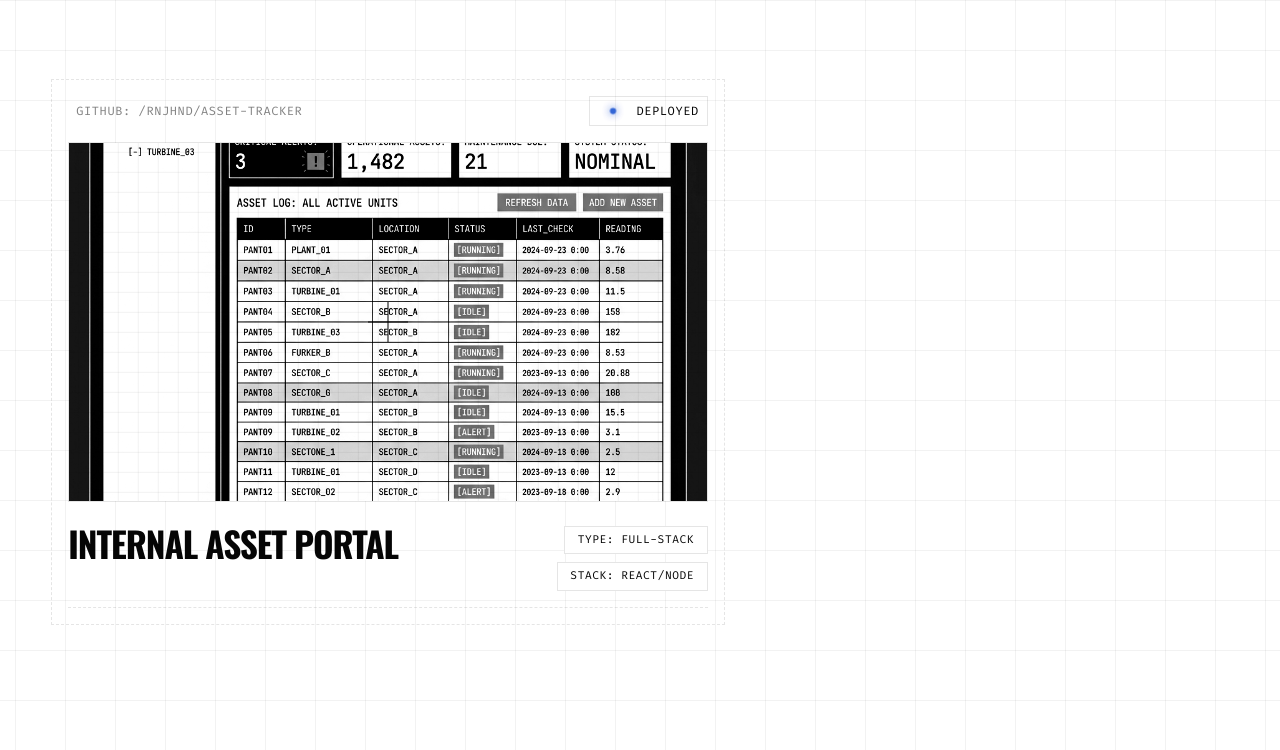
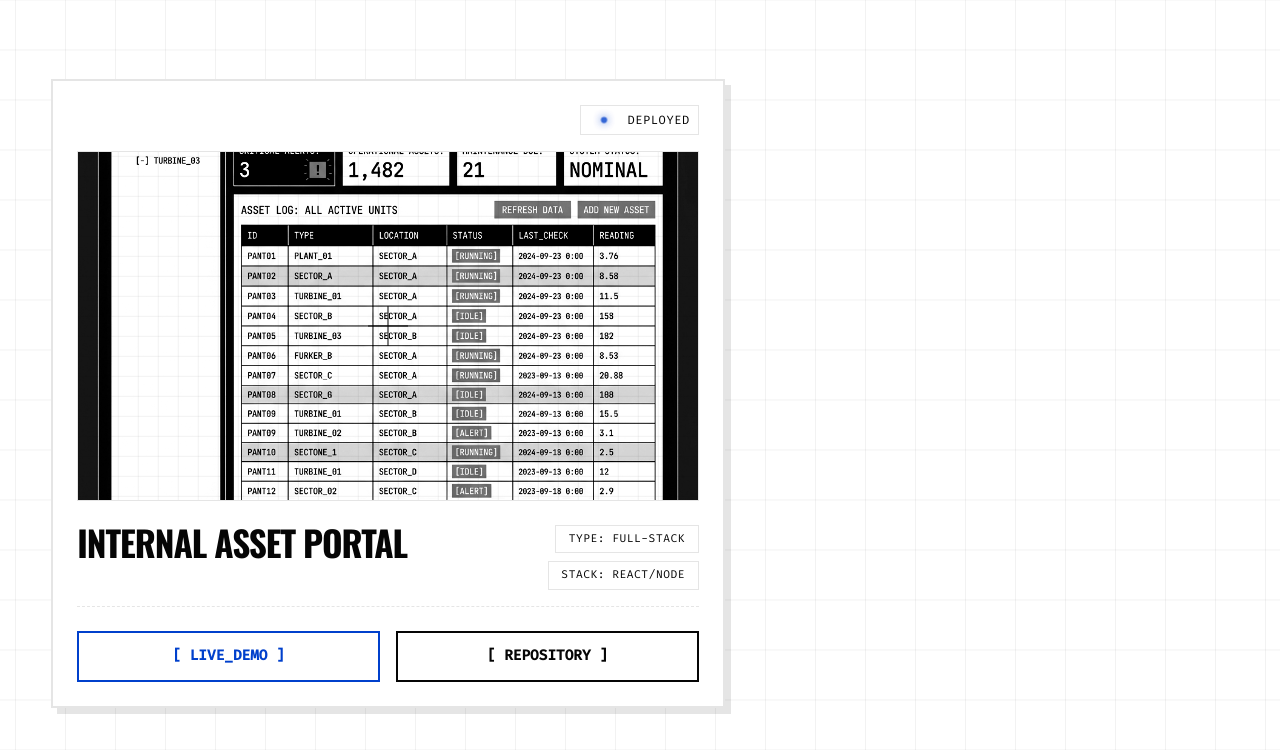
Before and after one commit to rnjhnd/web-portfolio, a website built with Vite: page index.html in a window 1280 px wide. Shown: the part 2100-2850 px from the top of the page. Built offline with nearby package versions, Linux system fonts and the light colour scheme; some packages are replaced by stand-ins of ours; animation ran at ten frames a second.

Commit message:
style: enhance project cards prominence and properly integrate action buttons

```diff
--- a/index.html
+++ b/index.html
@@ -129,10 +129,9 @@
           <div class="projects-grid">
 
             <!-- Project 1 -->
-            <a href="https://internal-asset-portal.vercel.app/" target="_blank" class="project-card mask">
+            <div class="project-card mask">
               <div class="mask-inner delay-1">
-                <div class="project-header" style="justify-content: space-between;">
-                  <span class="mono live-status" style="border: none; opacity: 0.5;">GITHUB: /RNJHND/ASSET-TRACKER</span>
+                <div class="project-header">
                   <span class="mono live-status"><span class="pulse-dot"></span> DEPLOYED</span>
                 </div>
                 <div class="project-img-wrapper">
@@ -148,8 +147,12 @@
                     <span class="mono pill">STACK: REACT/NODE</span>
                   </div>
                 </div>
+                <div class="project-actions">
+                  <a href="https://internal-asset-portal.vercel.app/" target="_blank" class="project-btn primary">[ LIVE_DEMO ]</a>
+                  <a href="https://github.com/rnjhnd/asset-tracker" target="_blank" class="project-btn">[ REPOSITORY ]</a>
+                </div>
               </div>
-            </a>
+            </div>
 
             <!-- Project 2 -->
             <a href="#" class="project-card mask">
--- a/src/style.css
+++ b/src/style.css
@@ -674,14 +674,54 @@ h2 {
   display: block;
   position: relative;
   overflow: hidden;
-  padding: 1rem;
-  border: 1px dashed var(--border-color);
-  transition: border-color var(--trans-snap), background-color var(--trans-snap);
+  padding: 1.5rem;
+  border: 2px solid var(--border-color);
+  background-color: var(--bg-color);
+  box-shadow: 6px 6px 0 0 var(--border-color);
+  transition: all var(--trans-snap);
 }
 
 .project-card:hover {
-  border: 1px solid var(--brand-color);
-  background-color: rgba(255, 255, 255, 0.01);
+  border-color: var(--brand-color);
+  box-shadow: 10px 10px 0 0 var(--brand-color);
+  transform: translate(-4px, -4px);
+}
+
+.project-actions {
+  display: flex;
+  gap: 1rem;
+  margin-top: 1.5rem;
+}
+
+.project-btn {
+  display: inline-block;
+  font-family: var(--font-mono);
+  font-size: 0.9rem;
+  font-weight: 700;
+  text-transform: uppercase;
+  padding: 0.8rem 1rem;
+  border: 2px solid var(--text-color);
+  background-color: transparent;
+  color: var(--text-color);
+  text-decoration: none;
+  transition: all var(--trans-snap);
+  text-align: center;
+  flex: 1;
+}
+
+.project-btn:hover {
+  background-color: var(--text-color);
+  color: var(--bg-color);
+}
+
+.project-btn.primary {
+  border-color: var(--brand-color);
+  color: var(--brand-color);
+}
+
+.project-btn.primary:hover {
+  background-color: var(--brand-color);
+  color: #fff;
 }
 
 .project-header {
```
